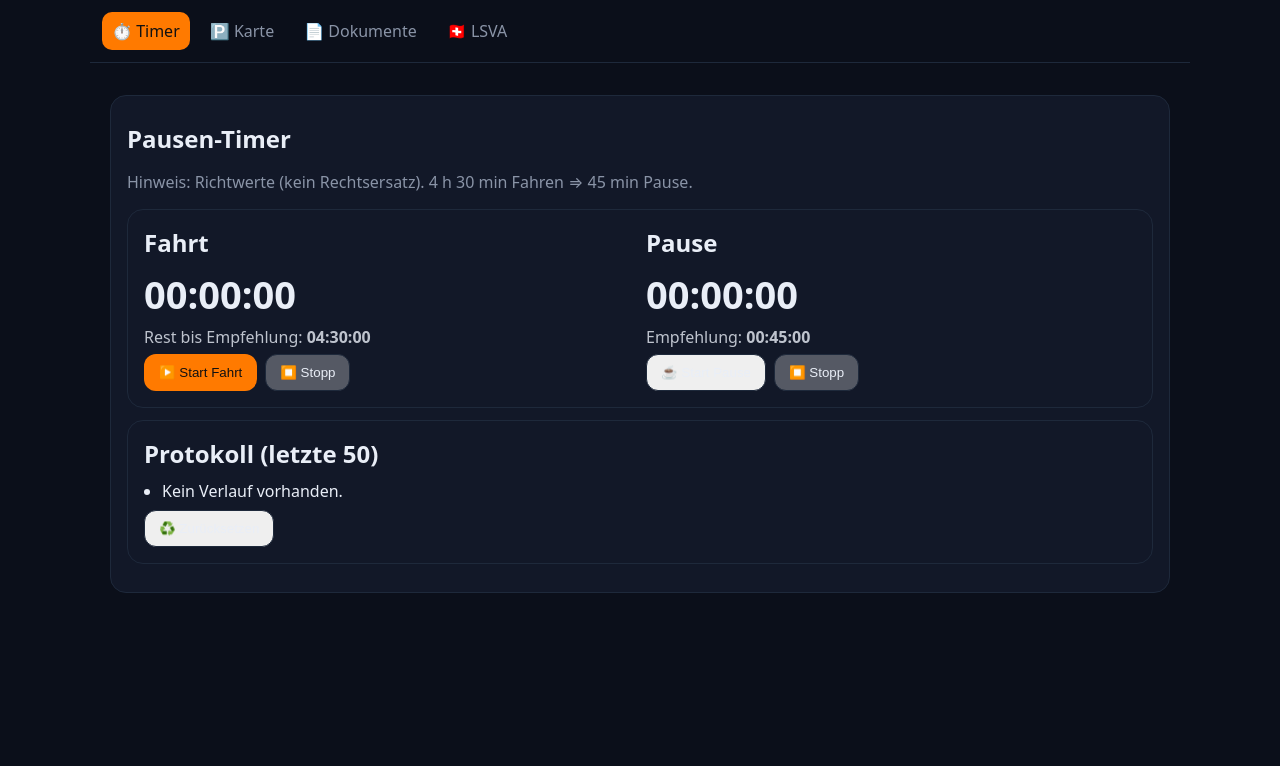
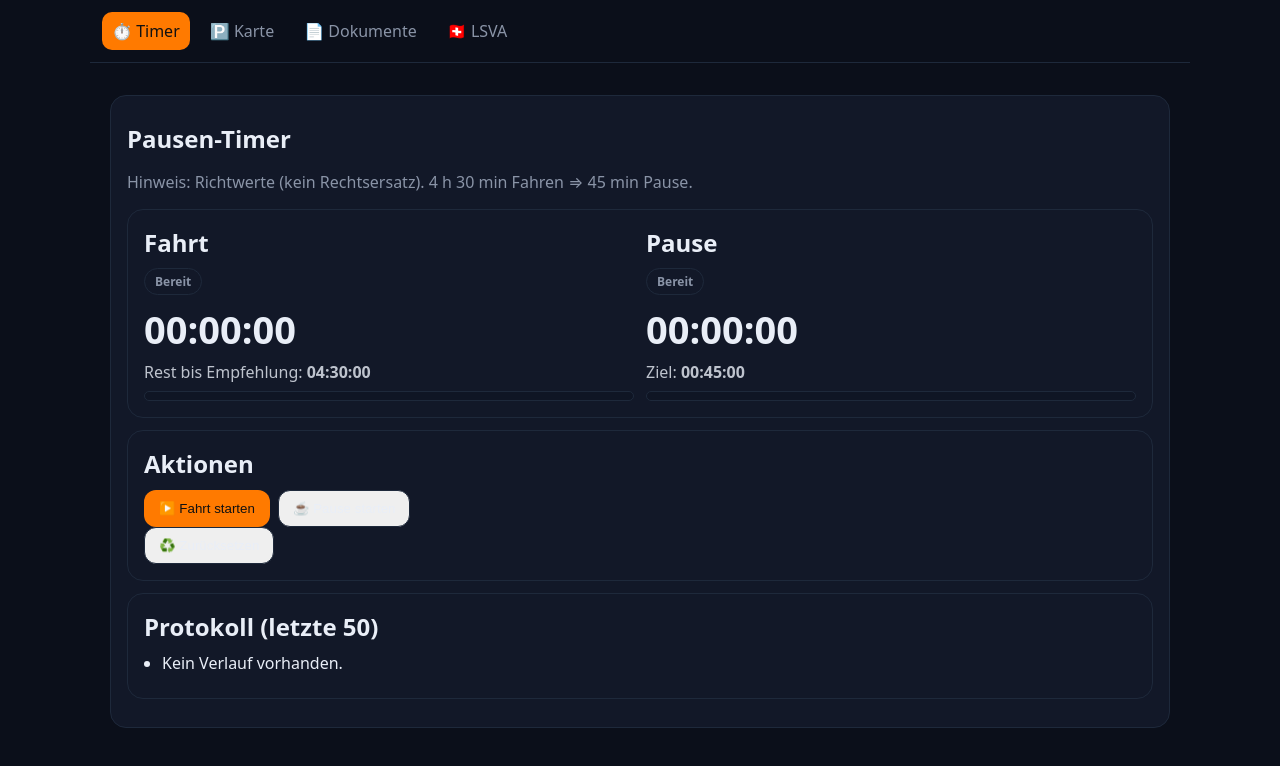
Before and after one commit to techtumbler/truckerApp, a React (Vite) app: page / in a window 1280 px wide. Shown: the top 766 px of the page. Built offline with nearby package versions, Linux system fonts and the light colour scheme.

Commit message:
Timer MVP (driving/break, persist, warnings)

```diff
--- a/src/lib/timer.js
+++ b/src/lib/timer.js
@@ -1,4 +1,4 @@
-// Simple Timer State in localStorage + in-memory ticker
+// Simple Timer State in localStorage + helpers
 const LS_KEY = 'trucker.timer.v1';
 
 export function loadTimer() {
@@ -10,22 +10,59 @@ export function saveTimer(state) {
 }
 export function defaultState() {
   return {
-    // driving or break
-    mode: 'idle',             // 'idle' | 'driving' | 'break'
-    startedAt: null,          // ISO string
-    elapsedMs: 0,             // accumulated time of current mode
-    history: [],              // [{mode:'driving'|'break', start, end, durationMs}]
-    // thresholds (safe defaults; keine Rechtsberatung)
-    drivingLimitMs: 4.5 * 60 * 60 * 1000,  // 4.5 h
-    breakMinMs: 45 * 60 * 1000,           // 45 min
+    mode: 'idle',              // 'idle' | 'driving' | 'break'
+    startedAt: null,           // ISO string
+    elapsedMs: 0,              // computed live
+    history: [],               // [{mode,start,end,durationMs}]
+    // Richtwerte (kein Rechtsersatz)
+    drivingLimitMs: 4.5 * 60 * 60 * 1000, // 4h30
+    breakMinMs: 45 * 60 * 1000,           // 45m
     warn15: true,
     warn5: true
   };
 }
+
 export function formatHMS(ms) {
-  const sec = Math.floor(ms/1000);
+  const sec = Math.max(0, Math.floor(ms/1000));
   const h = Math.floor(sec/3600).toString().padStart(2,'0');
   const m = Math.floor((sec%3600)/60).toString().padStart(2,'0');
   const s = Math.floor(sec%60).toString().padStart(2,'0');
   return `${h}:${m}:${s}`;
 }
+
+export function clamp01(x){ return Math.max(0, Math.min(1, x)); }
+
+export function computeElapsed(startedAt){
+  return startedAt ? Math.max(0, Date.now() - new Date(startedAt).getTime()) : 0;
+}
+
+/** Liefert Status + Level für dynamisches UI */
+export function status(st){
+  if(st.mode === 'driving'){
+    const elapsed = st.elapsedMs;
+    const left = st.drivingLimitMs - elapsed;
+    let level = 'ok';
+    if (left <= 5*60*1000) level = 'critical';
+    else if (left <= 15*60*1000) level = 'warn';
+    return {
+      kind: 'driving',
+      level, elapsed, left,
+      targetMs: st.drivingLimitMs,
+      pct: clamp01(elapsed / st.drivingLimitMs)
+    };
+  }
+  if(st.mode === 'break'){
+    const elapsed = st.elapsedMs;
+    const done = elapsed >= st.breakMinMs;
+    return {
+      kind: 'break',
+      level: done ? 'ok' : 'warn',
+      elapsed,
+      left: Math.max(0, st.breakMinMs - elapsed),
+      targetMs: st.breakMinMs,
+      pct: clamp01(elapsed / st.breakMinMs),
+      done
+    };
+  }
+  return { kind: 'idle', level: 'ok' };
+}
--- a/src/routes/Timer.jsx
+++ b/src/routes/Timer.jsx
@@ -1,12 +1,12 @@
 import React, { useEffect, useRef, useState } from 'react'
-import { loadTimer, saveTimer, defaultState, formatHMS } from '../lib/timer'
+import { loadTimer, saveTimer, defaultState, formatHMS, computeElapsed, status } from '../lib/timer'
 
 export default function Timer(){
   const [st, setSt] = useState(loadTimer())
   const tickRef = useRef(null)
   const lastWarnRef = useRef({ m15:false, m5:false })
 
-  // persist on every state change
+  // persist
   useEffect(()=>{ saveTimer(st) }, [st])
 
   // ticker
@@ -15,21 +15,7 @@ export default function Timer(){
     tickRef.current = setInterval(()=>{
       setSt(s => {
         if(s.mode === 'driving' || s.mode === 'break'){
-          const base = s.startedAt ? Date.now() - new Date(s.startedAt).getTime() : 0
-          const elapsed = base
-          // warn logic (foreground banners)
-          if(s.mode === 'driving') {
-            const left = s.drivingLimitMs - elapsed
-            if (left <= 15*60*1000 && !lastWarnRef.current.m15) {
-              lastWarnRef.current.m15 = true
-              toast('⚠️ Noch ~15 Min bis empfohlener Pause')
-            }
-            if (left <= 5*60*1000 && !lastWarnRef.current.m5) {
-              lastWarnRef.current.m5 = true
-              toast('⏰ Noch ~5 Min bis empfohlener Pause')
-            }
-          }
-          return { ...s, elapsedMs: elapsed }
+          return { ...s, elapsedMs: computeElapsed(s.startedAt) }
         }
         return s
       })
@@ -37,15 +23,28 @@ export default function Timer(){
     return ()=> clearInterval(tickRef.current)
   }, [])
 
+  // foreground toasts on thresholds
+  useEffect(()=>{
+    const stat = status(st)
+    if (stat.kind === 'driving') {
+      if (st.warn15 && stat.left <= 15*60*1000 && !lastWarnRef.current.m15) {
+        lastWarnRef.current.m15 = true; toast('⚠️ Noch ~15 Min bis empfohlener Pause')
+      }
+      if (st.warn5 && stat.left <= 5*60*1000 && !lastWarnRef.current.m5) {
+        lastWarnRef.current.m5 = true; toast('⏰ Noch ~5 Min bis empfohlener Pause')
+      }
+    }
+  }, [st])
+
   function toast(msg){
-    // einfache In-App-Meldung
     const el = document.createElement('div')
     el.textContent = msg
-    el.style.cssText = 'position:fixed;left:50%;transform:translateX(-50%);bottom:20px;background:#ff7a00;color:#111;padding:10px 14px;border-radius:12px;box-shadow:0 6px 18px rgba(0,0,0,.3);z-index:9999;font-weight:600'
+    el.style.cssText = 'position:fixed;left:50%;transform:translateX(-50%);bottom:20px;background:#ff7a00;color:#111;padding:10px 14px;border-radius:12px;box-shadow:0 6px 18px rgba(0,0,0,.3);zIndex:9999;font-weight:600'
     document.body.appendChild(el)
-    setTimeout(()=> el.remove(), 3000)
+    setTimeout(()=> el.remove(), 3200)
   }
 
+  // Actions
   function startDriving(){
     if(st.mode === 'driving') return
     lastWarnRef.current = { m15:false, m5:false }
@@ -55,11 +54,25 @@ export default function Timer(){
     if(st.mode === 'break') return
     setSt(s => ({ ...s, mode:'break', startedAt:new Date().toISOString(), elapsedMs:0 }))
   }
+  function switchTo(newMode){
+    // beendet aktuellen Block und startet den gewünschten
+    if(st.mode !== 'idle'){
+      const end = new Date()
+      const dur = Math.max(0, end - new Date(st.startedAt))
+      setSt(s => ({
+        ...s,
+        history: [{ mode:s.mode, start:s.startedAt, end:end.toISOString(), durationMs:dur }, ...s.history].slice(0,50),
+        mode:'idle', startedAt:null, elapsedMs:0
+      }))
+      setTimeout(()=> { newMode === 'driving' ? startDriving() : startBreak() }, 0)
+    } else {
+      newMode === 'driving' ? startDriving() : startBreak()
+    }
+  }
   function stopCurrent(){
     if(st.mode === 'idle') return
     const end = new Date()
-    const start = new Date(st.startedAt)
-    const dur = Math.max(0, end - start)
+    const dur = Math.max(0, end - new Date(st.startedAt))
     setSt(s => ({
       ...s,
       history: [{ mode:s.mode, start:s.startedAt, end:end.toISOString(), durationMs:dur }, ...s.history].slice(0,50),
@@ -71,33 +84,83 @@ export default function Timer(){
     setSt(defaultState())
   }
 
-  const drivingElapsed = st.mode==='driving' ? st.elapsedMs : 0
-  const drivingLeft = Math.max(0, st.drivingLimitMs - drivingElapsed)
-  const breakElapsed = st.mode==='break' ? st.elapsedMs : 0
+  const s = status(st)
+
+  // dynamische Klassen
+  const barClass = lvl => `progress ${lvl}`
+  const primaryClass = lvl => `btn dynamic ${lvl}`
+
+  // kontextabhängige Primary-Action
+  let primaryAction = null
+  if (s.kind === 'idle') {
+    primaryAction = (
+      <div className="btn-row">
+        <button className="btn primary" onClick={()=>startDriving()}>▶️ Fahrt starten</button>
+        <button className="btn" onClick={()=>startBreak()}>☕ Pause starten</button>
+      </div>
+    )
+  } else if (s.kind === 'driving') {
+    primaryAction = (
+      <div className="btn-row">
+        <button className={primaryClass(s.level)} onClick={()=>switchTo('break')} title="Pausenmodus starten">
+          ☕ Pause jetzt
+        </button>
+        <button className="btn" onClick={stopCurrent}>⏹️ Stopp</button>
+      </div>
+    )
+  } else if (s.kind === 'break') {
+    primaryAction = (
+      <div className="btn-row">
+        <button className={primaryClass(s.level === 'ok' ? 'ok' : 'warn')} onClick={()=>switchTo('driving')} title="Fahrt fortsetzen">
+          ▶️ Weiterfahren
+        </button>
+        <button className="btn" onClick={stopCurrent}>⏹️ Stopp</button>
+      </div>
+    )
+  }
 
   return (
     <section className="card">
       <h1>Pausen-Timer</h1>
       <p style={{color:'var(--muted)'}}>Hinweis: Richtwerte (kein Rechtsersatz). 4 h 30 min Fahren ⇒ 45 min Pause.</p>
 
-      <div className="card" style={{display:'grid',gridTemplateColumns:'1fr 1fr',gap:'12px'}}>
+      <div className="card grid-2">
+        {/* Fahrt */}
         <div>
           <h2 style={{marginTop:0}}>Fahrt</h2>
-          <div style={{fontSize:'38px',fontWeight:800}}>{formatHMS(drivingElapsed)}</div>
-          <div style={{opacity:.8, margin:'6px 0'}}>Rest bis Empfehlung: <strong>{formatHMS(drivingLeft)}</strong></div>
-          <div style={{display:'flex',gap:'8px',flexWrap:'wrap'}}>
-            <button className="btn primary" onClick={startDriving}>▶️ Start Fahrt</button>
-            <button className="btn" onClick={stopCurrent} disabled={st.mode!=='driving'}>⏹️ Stopp</button>
+          <div className={`badge ${s.kind==='driving' ? s.level : 'muted'}`}>
+            {s.kind==='driving' ? (s.level==='critical' ? 'Kritisch' : s.level==='warn' ? 'Bald Pause' : 'OK') : 'Bereit'}
+          </div>
+          <div className="time">{formatHMS(st.mode==='driving' ? st.elapsedMs : 0)}</div>
+          <div className="meta">
+            Rest bis Empfehlung: <strong>{s.kind==='driving' ? formatHMS(s.left) : formatHMS(st.drivingLimitMs)}</strong>
+          </div>
+          <div className={barClass(s.kind==='driving'?s.level:'ok')}>
+            <span style={{width: `${(s.kind==='driving'? s.pct : 0)*100}%`}} />
           </div>
         </div>
+
+        {/* Pause */}
         <div>
           <h2 style={{marginTop:0}}>Pause</h2>
-          <div style={{fontSize:'38px',fontWeight:800}}>{formatHMS(breakElapsed)}</div>
-          <div style={{opacity:.8, margin:'6px 0'}}>Empfehlung: <strong>00:45:00</strong></div>
-          <div style={{display:'flex',gap:'8px',flexWrap:'wrap'}}>
-            <button className="btn" onClick={startBreak}>☕ Start Pause</button>
-            <button className="btn" onClick={stopCurrent} disabled={st.mode!=='break'}>⏹️ Stopp</button>
+          <div className={`badge ${s.kind==='break' ? (s.done ? 'ok' : 'warn') : 'muted'}`}>
+            {s.kind==='break' ? (s.done ? 'OK' : 'Noch') : 'Bereit'}
           </div>
+          <div className="time">{formatHMS(st.mode==='break' ? st.elapsedMs : 0)}</div>
+          <div className="meta">
+            Ziel: <strong>00:45:00</strong>{s.kind==='break' && !s.done ? <> • Rest: <strong>{formatHMS(s.left)}</strong></> : null}
+          </div>
+          <div className={barClass(s.kind==='break'?(s.done?'ok':'warn'):'ok')}>
+            <span style={{width: `${(s.kind==='break'? s.pct : 0)*100}%`}} />
+          </div>
+        </div>
+      </div>
+
+      <div className="card">
+        <h2 style={{marginTop:0}}>Aktionen</h2>
+        {primaryAction}
+        <div className="btn-row">
+          <button className="btn" onClick={resetAll}>♻️ Zurücksetzen</button>
         </div>
       </div>
 
@@ -111,9 +174,6 @@ export default function Timer(){
           ))}
           {st.history.length===0 && <li>Kein Verlauf vorhanden.</li>}
         </ul>
-        <div style={{display:'flex',gap:'8px',flexWrap:'wrap'}}>
-          <button className="btn" onClick={resetAll}>♻️ Zurücksetzen</button>
-        </div>
       </div>
     </section>
   )
--- a/src/styles/app.css
+++ b/src/styles/app.css
@@ -8,3 +8,24 @@
 .btn{display:inline-flex;gap:8px;align-items:center;padding:10px 14px;border-radius:12px;border:1px solid var(--border);color:var(--text);text-decoration:none}
 .btn.primary{background:var(--accent);color:#111;border-color:transparent}
 h1,h2{margin:.4em 0}
+/* --- Timer UI dynamics --- */
+.grid-2{display:grid;grid-template-columns:1fr 1fr;gap:12px}
+.time{font-size:38px;font-weight:800}
+.meta{opacity:.8;margin:6px 0}
+.badge{display:inline-block;padding:4px 10px;border-radius:999px;font-weight:700;font-size:12px;border:1px solid var(--border);margin-bottom:8px}
+.badge.ok{background:var(--accent-2,#19c37d);color:#0b0f1a;border-color:transparent}
+.badge.warn{background:#ffb84d;color:#111;border-color:transparent}
+.badge.critical{background:#ff5c5c;color:#111;border-color:transparent;animation:pulse 1s infinite}
+.badge.muted{background:transparent;color:var(--muted)}
+@keyframes pulse{0%{transform:scale(1)}50%{transform:scale(1.05)}100%{transform:scale(1)}}
+
+.progress{position:relative;height:10px;background:#0f1524;border:1px solid var(--border);border-radius:999px;overflow:hidden;margin-top:8px}
+.progress>span{display:block;height:100%;background:var(--accent);transition:width .4s ease}
+.progress.warn>span{background:#ffb84d}
+.progress.critical>span{background:#ff5c5c}
+.progress.ok>span{background:var(--accent)}
+
+.btn-row{display:flex;gap:8px;flex-wrap:wrap}
+.btn.dynamic.ok{background:var(--accent-2,#19c37d);color:#0b0f1a;border-color:transparent}
+.btn.dynamic.warn{background:#ffb84d;color:#111;border-color:transparent}
+.btn.dynamic.critical{background:#ff5c5c;color:#111;border-color:transparent}
```
